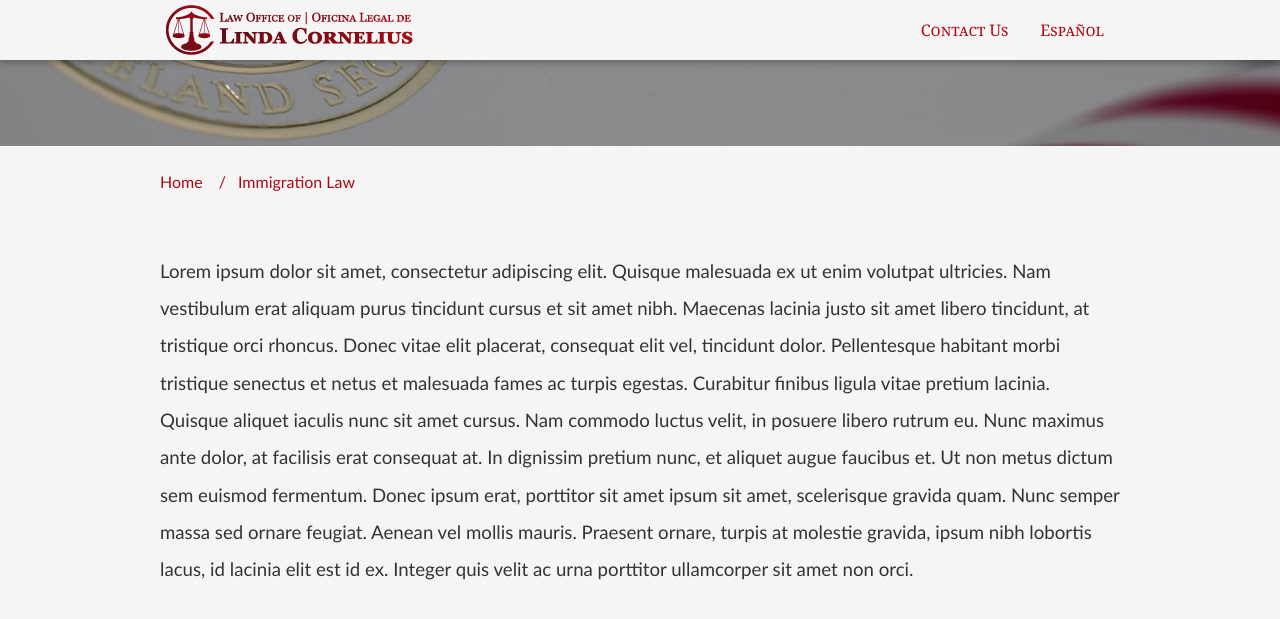
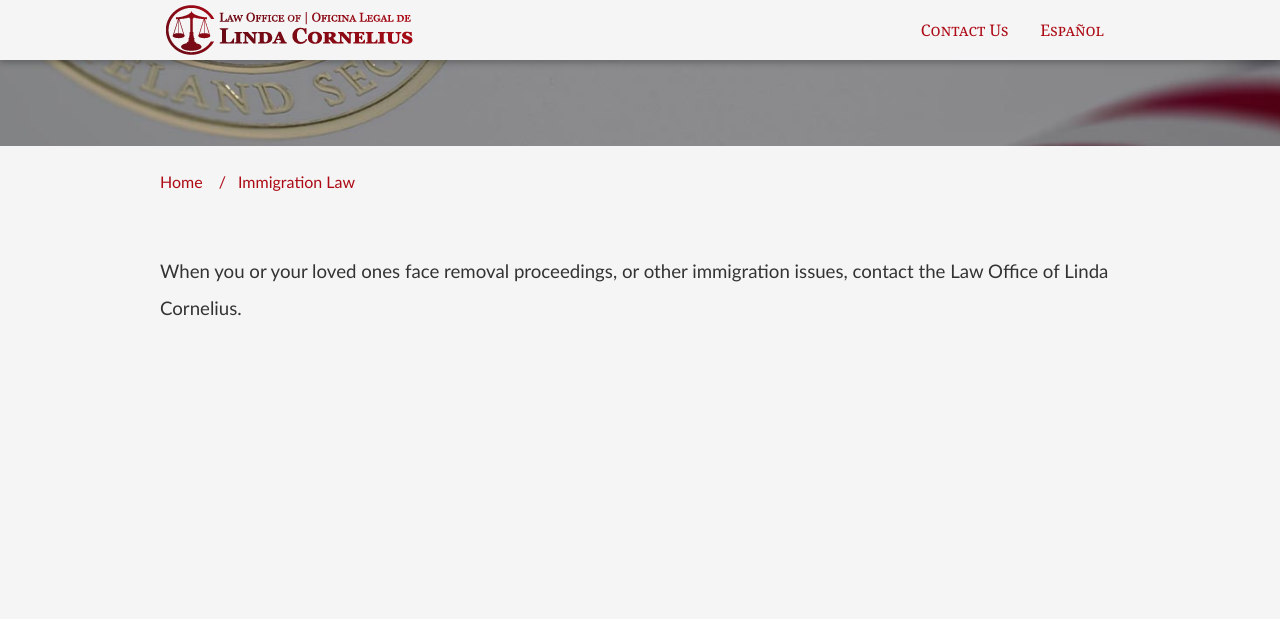
Before and after one commit to edamtoft/cornelius.legal.site, a Jekyll site: the page built from _practice/immigation.markdown, in a window 1280 px wide and 900 px high, scrolled down 434 px. Shown: the top 619 px of the window. Built offline with Jekyll 4.4.1, drawn with Linux system fonts in a browser that asks for light colours; nearby versions of some CDN libraries.

Commit message:
Updated '/_practice/immigation.markdown' via CloudCannon

```diff
--- a/_practice/immigation.markdown
+++ b/_practice/immigation.markdown
@@ -2,12 +2,12 @@
 title: Immigration Law
 identifier: immigrationlaw
 layout: page
-description_text: Representation in the immigration court in Baltimore, and in matters
-  with USCIS. The law office of Linda Cornelius is committed to
+description_text: 'Representation in the EOIR immigration court in Baltimore, and in matters with USCIS. The Law Office of Linda Cornelius is committed to working with you to help find solutions.'
 language: english
 icon: gavel
-banner_image: "/assets/immigration.jpg"
+banner_image: /assets/immigration.jpg
 sitemap: true
 ---
 
-Lorem ipsum dolor sit amet, consectetur adipiscing elit. Quisque malesuada ex ut enim volutpat ultricies. Nam vestibulum erat aliquam purus tincidunt cursus et sit amet nibh. Maecenas lacinia justo sit amet libero tincidunt, at tristique orci rhoncus. Donec vitae elit placerat, consequat elit vel, tincidunt dolor. Pellentesque habitant morbi tristique senectus et netus et malesuada fames ac turpis egestas. Curabitur finibus ligula vitae pretium lacinia. Quisque aliquet iaculis nunc sit amet cursus. Nam commodo luctus velit, in posuere libero rutrum eu. Nunc maximus ante dolor, at facilisis erat consequat at. In dignissim pretium nunc, et aliquet augue faucibus et. Ut non metus dictum sem euismod fermentum. Donec ipsum erat, porttitor sit amet ipsum sit amet, scelerisque gravida quam. Nunc semper massa sed ornare feugiat. Aenean vel mollis mauris. Praesent ornare, turpis at molestie gravida, ipsum nibh lobortis lacus, id lacinia elit est id ex. Integer quis velit ac urna porttitor ullamcorper sit amet non orci.
+
+When you or your loved ones face removal proceedings, or other immigration issues, contact the Law Office of Linda Cornelius.&nbsp;
```
